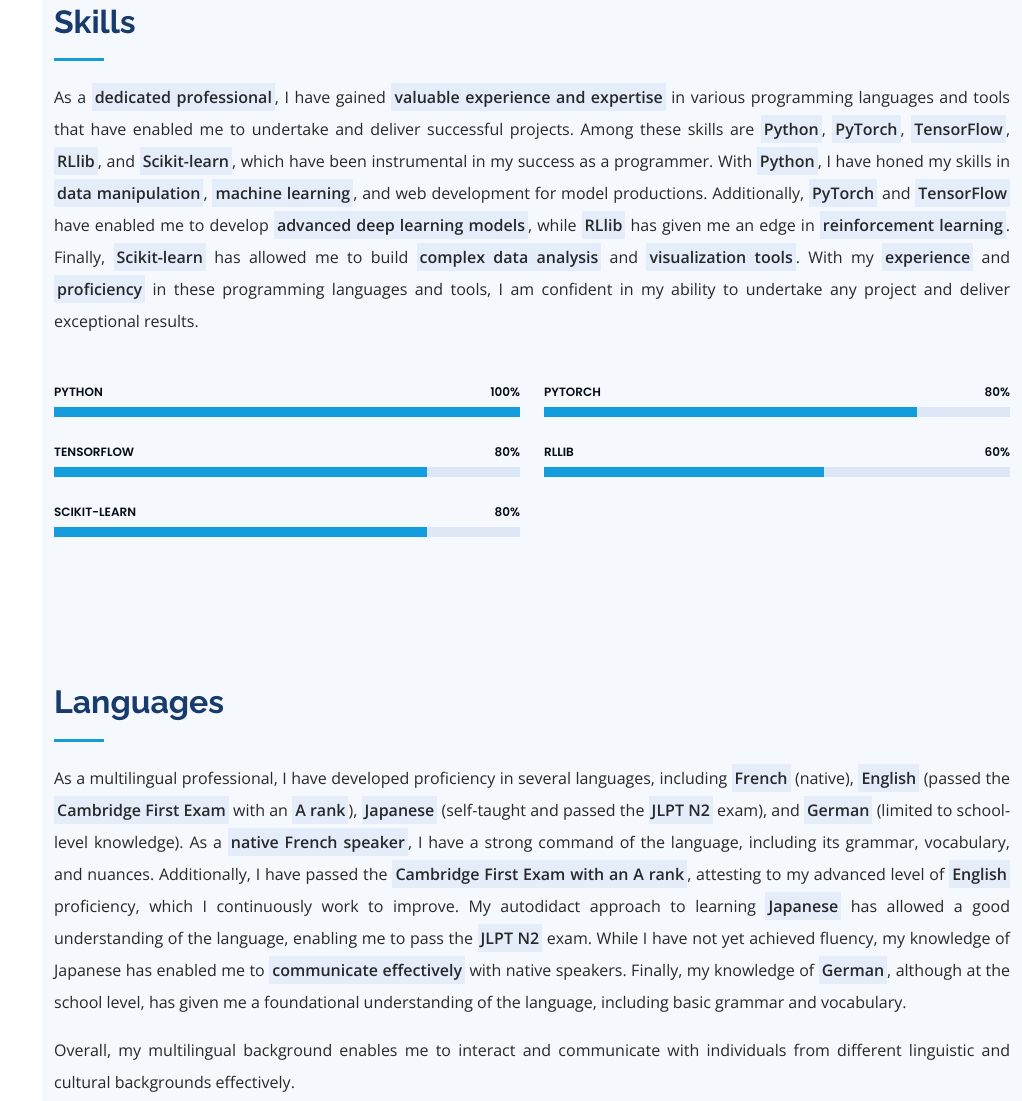
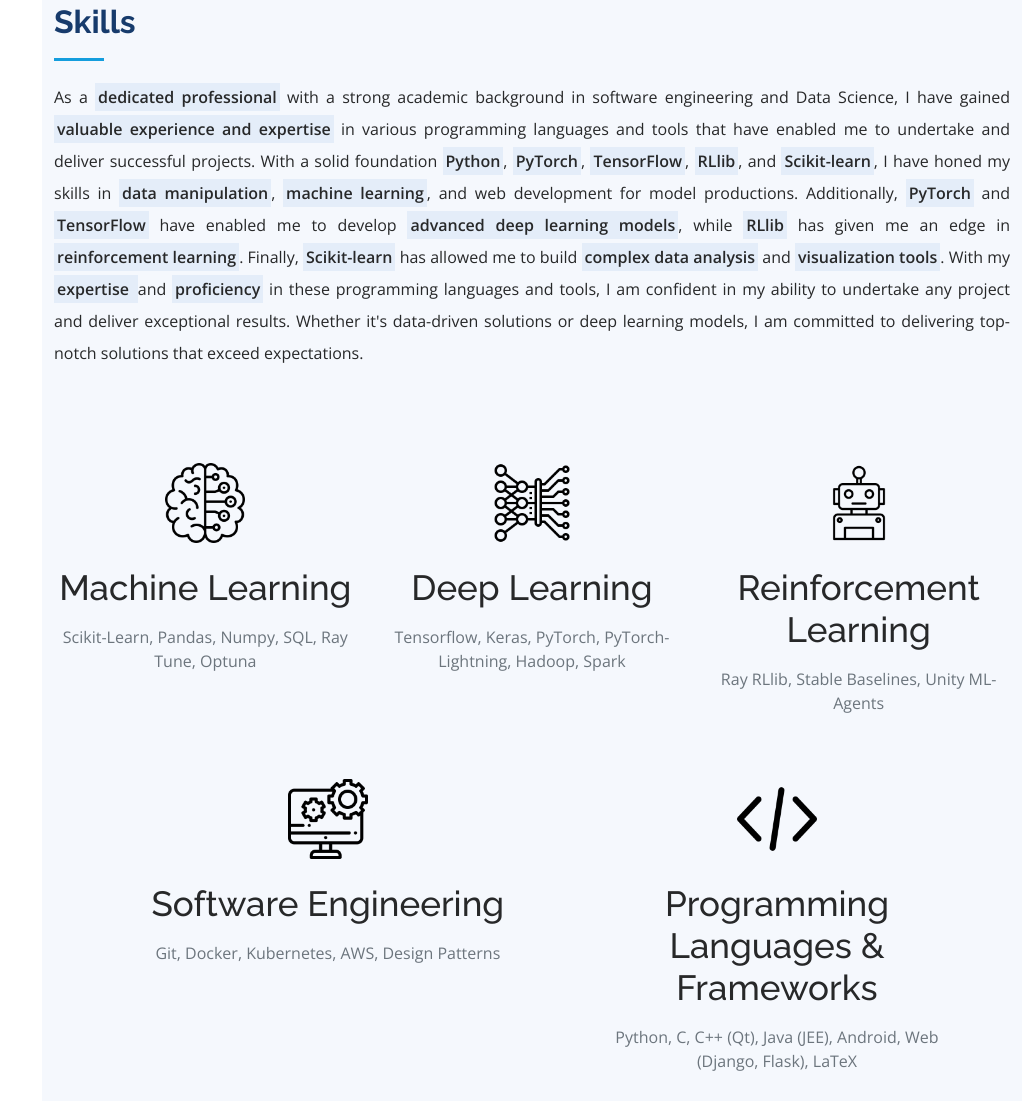
Before and after one commit to Kurokabe/Kurokabe.github.io, a plain HTML site: page index.html in a window 1280 px wide. Shown: the part 1628-2729 px from the top of the page, without its empty margins (258-1280 px from the left). Drawn offline with nearby package versions, Linux system fonts and the light colour scheme.

Commit message:
Update skills section

```diff
--- a/assets/css/style.css
+++ b/assets/css/style.css
@@ -459,6 +459,15 @@ section {
   background-color: #149ddd;
 }
 
+.skills-content h1 {
+  font-size: 35px;
+}
+
+.skills-content img {
+  height: 80px;
+  /* filter: invert(24%) sepia(91%) saturate(824%) hue-rotate(185deg) brightness(95%) contrast(93%); */
+}
+
 .container p {
   margin-top: 10px
 }
@@ -745,7 +754,7 @@ section {
 }
 
 .portfolio-details .portfolio-info {
-  padding: 30px;
+  padding: 30px 30px 0px 30px;
   box-shadow: 0px 0 30px rgba(5, 13, 24, 0.08);
 }
 
@@ -768,7 +777,8 @@ section {
 }
 
 .portfolio-details .portfolio-description {
-  padding-top: 30px;
+  padding-top: 15px;
+  padding-left: 30px;
 }
 
 .portfolio-details .portfolio-description h2 {
--- a/index.html
+++ b/index.html
@@ -5,7 +5,7 @@
   <meta charset="utf-8">
   <meta content="width=device-width, initial-scale=1.0" name="viewport">
 
-  <title>MoDoS</title>
+  <title>Farid Abdalla</title>
   <meta content="" name="description">
   <meta content="" name="keywords">
 
@@ -244,22 +244,66 @@
 
         <div class="section-title">
           <h2>Skills</h2>
-          <p class="lh-lg introduction-paragraph">As a <b>dedicated professional</b>, I have gained <b>valuable
+          <p class="lh-lg introduction-paragraph">As a <b>dedicated professional</b> with a strong academic background
+            in software engineering and Data Science, I have gained <b>valuable
               experience and expertise</b> in various programming languages and tools that have enabled me to undertake
-            and deliver successful projects. Among these skills are <b>Python</b>, <b>PyTorch</b>, <b>TensorFlow</b>,
-            <b>RLlib</b>, and <b>Scikit-learn</b>, which have been instrumental in my success as a programmer. With
-            <b>Python</b>, I have honed my skills in <b>data manipulation</b>, <b>machine learning</b>, and web
+            and deliver successful projects. With a solid foundation <b>Python</b>, <b>PyTorch</b>, <b>TensorFlow</b>,
+            <b>RLlib</b>, and <b>Scikit-learn</b>, I have honed my skills in <b>data manipulation</b>, <b>machine
+              learning</b>, and web
             development for model productions. Additionally, <b>PyTorch</b> and <b>TensorFlow</b> have enabled me to
             develop <b>advanced deep learning models</b>, while <b>RLlib</b> has given me an edge in <b>reinforcement
               learning</b>. Finally, <b>Scikit-learn</b> has allowed me to build <b>complex data analysis</b> and
-            <b>visualization tools</b>. With my <b>experience</b> and <b>proficiency</b> in these programming languages
-            and tools, I am confident in my ability to undertake any project and deliver exceptional results.
+            <b>visualization tools</b>. With my <b>expertise </b> and <b>proficiency</b> in these programming languages
+            and tools, I am confident in my ability to undertake any project and deliver exceptional results. Whether
+            it's data-driven solutions or deep learning models, I am committed to delivering top-notch solutions that
+            exceed expectations.
           </p>
         </div>
 
         <div class="row skills-content">
 
-          <div class="col-lg-6" data-aos="fade-up">
+          <div class="container-fluid">
+            <div class="row my-5 justify-content-center">
+              <div class="col-md-4 text-center">
+                <img src="assets/img/icons/machine-learning.png" class="mb-4">
+                <h1 class="mb-3"> Machine Learning</h1>
+                <p class="text-muted"> Scikit-Learn, Pandas, Numpy, SQL, Ray Tune, Optuna</p>
+              </div>
+              <div class="col-md-4 text-center">
+                <img src="assets/img/icons/deep-learning.png" class="mb-4">
+                <h1 class="mb-3"> Deep Learning</h1>
+                <p class="text-muted">Tensorflow, Keras, PyTorch, PyTorch-Lightning, Hadoop, Spark</p>
+              </div>
+              <div class="col-md-4 text-center">
+                <img src="assets/img/icons/robot.png" class="mb-4">
+                <h1 class="mb-3">Reinforcement Learning</h1>
+                <p class="text-muted"> Ray RLlib, Stable Baselines, Unity ML-Agents</p>
+              </div>
+            </div>
+            <div class="row my-5 justify-content-center">
+              <div class="col-md-6 text-center">
+                <!-- <i class="fas fa-solid fa-5x fa-code mb-4"></i> -->
+                <img src="assets/img/icons/computer.png" class="mb-4">
+                <h1 class="mb-3"> Software Engineering</h1>
+                <p class="text-muted"> Git, Docker, Kubernetes, AWS, Design Patterns</p>
+              </div>
+
+              <div class="col-md-5 text-center">
+                <img src="assets/img/icons/coding.png" class="mb-4">
+                <h1 class="mb-3"> Programming Languages & Frameworks</h1>
+                <p class="text-muted"> Python, C, C++ (Qt), Java (JEE), Android, Web (Django, Flask), LaTeX</p>
+              </div>
+            </div>
+          </div>
+
+          <!-- <div class="col-md-5 text-center">
+            And many more such as: C#, Java (JEE), C++ (Qt), Android, Web (Django, Flask), Hadoop, Spark, LaTeX
+          </div> -->
+
+        </div>
+      </div>
+
+      <!-- <div class="col-lg-6" data-aos="fade-up">
 
             <div class="progress">
               <span class="skill">Python <i class="val">100%</i></span>
@@ -305,7 +349,7 @@
               </div>
             </div>
 
-            <!-- <div class="progress">
+            <div class="progress">
               <span class="skill"> <i class="val">55%</i></span>
               <div class="progress-bar-wrap">
                 <div class="progress-bar" role="progressbar" aria-valuenow="55" aria-valuemin="0" aria-valuemax="100">
@@ -313,9 +357,9 @@
               </div>
             </div> -->
 
-          </div>
+      <!-- </div> -->
 
-        </div>
+      </div>
 
       </div>
     </section><!-- End Skills Section -->
@@ -622,8 +666,7 @@
                   <div class="col-1">
                     <a href="assets/img/portfolio/dl4space.png" data-gallery="portfolioGallery"
                       class="portfolio-lightbox preview-link" title="DL4Space"><i class="bx bx-plus"></i></a>
-                    <a href="portfolio-details.html" class="details-link" title="More Details"><i
-                        class="bx bx-link"></i></a>
+                    <a href="dl4space.html" class="details-link" title="More Details"><i class="bx bx-link"></i></a>
                   </div>
                 </div>
               </div>
@@ -650,8 +693,7 @@
                   <div class="col-1">
                     <a href="assets/img/portfolio/soon.png" data-gallery="portfolioGallery"
                       class="portfolio-lightbox preview-link" title="SOON-RL"><i class="bx bx-plus"></i></a>
-                    <a href="portfolio-details.html" class="details-link" title="More Details"><i
-                        class="bx bx-link"></i></a>
+                    <a href="soon_rl.html" class="details-link" title="More Details"><i class="bx bx-link"></i></a>
                   </div>
                 </div>
               </div>
@@ -678,8 +720,7 @@
                   <div class="col-1">
                     <a href="assets/img/portfolio/ppi.png" data-gallery="portfolioGallery"
                       class="portfolio-lightbox preview-link" title="PPI"><i class="bx bx-plus"></i></a>
-                    <a href="portfolio-details.html" class="details-link" title="More Details"><i
-                        class="bx bx-link"></i></a>
+                    <a href="ppi.html" class="details-link" title="More Details"><i class="bx bx-link"></i></a>
                   </div>
                 </div>
               </div>
@@ -1102,7 +1143,7 @@
 
         <div class="row" data-aos="fade-in">
 
-          <div class="col-lg d-flex align-items-stretch">
+          <div class="col-md-4 d-flex justify-content-center mb-3">
             <div class="info">
               <div class="link">
                 <i class="bi bi-envelope"></i>
@@ -1112,10 +1153,10 @@
             </div>
           </div>
 
-          <div class="col-lg d-flex align-items-center">
+          <div class="col-md-4 d-flex justify-content-center mb-3">
             <div class="info">
               <div class="link">
-                <i class="fa fa-linkedin-square"></i>
+                <i class="fa-brands fa-linkedin"></i>
                 <!-- <h4>Call:</h4> -->
                 <p><a href="https://www.linkedin.com/in/farid-abdalla/">farid-abdalla</a></p>
               </div>
@@ -1123,44 +1164,15 @@
           </div>
 
 
-          <div class="col-lg d-flex align-items-center">
+          <div class="col-md-4 d-flex justify-content-center mb-3">
             <div class="info">
-              <div class="link">
-                <i class="fa fa-github"></i>
+              <div class="link ">
+                <i class="fa-brands fa-github"></i>
                 <!-- <h4>Call:</h4> -->
                 <p><a href="https://github.com/Kurokabe">Kurokabe</a></p>
               </div>
             </div>
           </div>
-
-          <!-- <div class="col-lg-7 mt-5 mt-lg-0 d-flex align-items-stretch">
-            <form action="forms/contact.php" method="post" role="form" class="php-email-form">
-              <div class="row">
-                <div class="form-group col-md-6">
-                  <label for="name">Your Name</label>
-                  <input type="text" name="name" class="form-control" id="name" required>
-                </div>
-                <div class="form-group col-md-6">
-                  <label for="name">Your Email</label>
-                  <input type="email" class="form-control" name="email" id="email" required>
-                </div>
-              </div>
-              <div class="form-group">
-                <label for="name">Subject</label>
-                <input type="text" class="form-control" name="subject" id="subject" required>
-              </div>
-              <div class="form-group">
-                <label for="name">Message</label>
-                <textarea class="form-control" name="message" rows="10" required></textarea>
-              </div>
-              <div class="my-3">
-                <div class="loading">Loading</div>
-                <div class="error-message"></div>
-                <div class="sent-message">Your message has been sent. Thank you!</div>
-              </div>
-              <div class="text-center"><button type="submit">Send Message</button></div>
-            </form>
-          </div> -->
 
         </div>
 
```
Also changed, not shown: assets/img/icons/coding.png (added), assets/img/icons/computer.png (added), assets/img/icons/deep-learning.png (added), assets/img/icons/machine-learning.png (added), assets/img/icons/robot.png (added).
